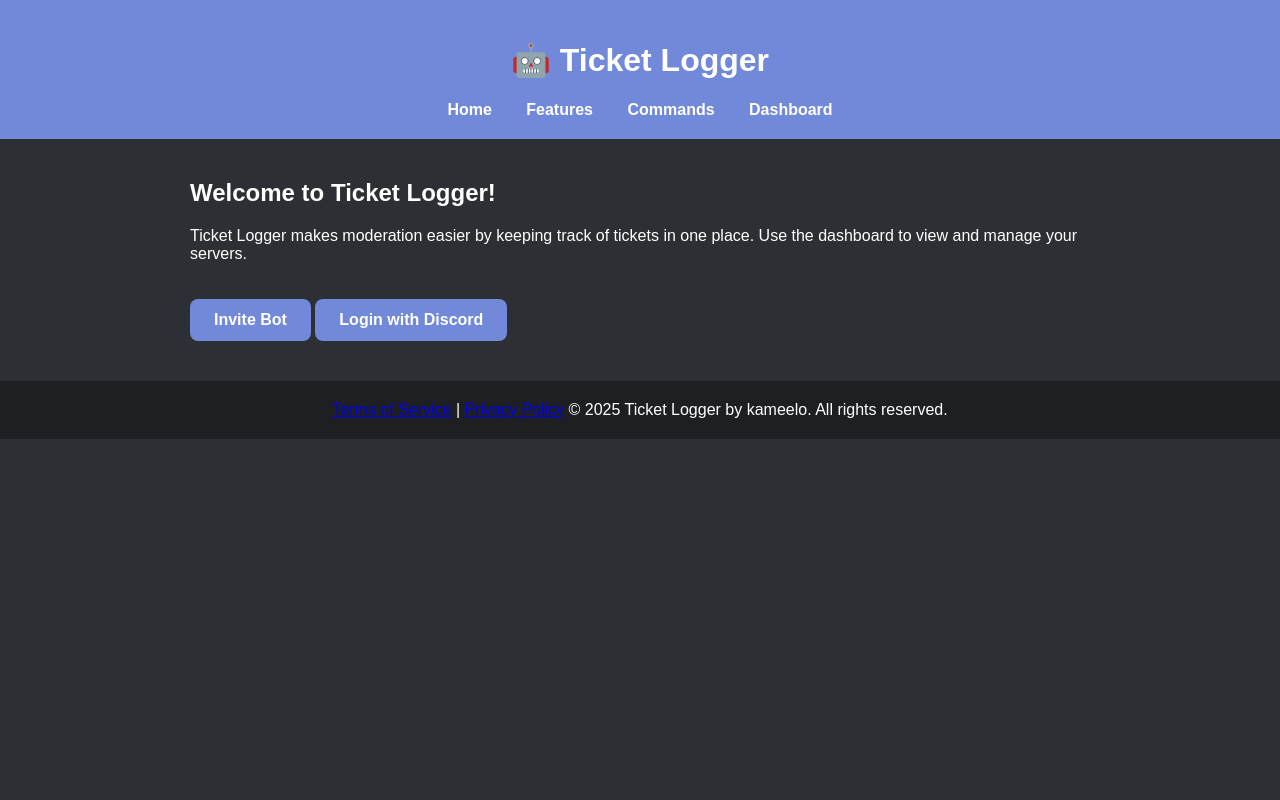
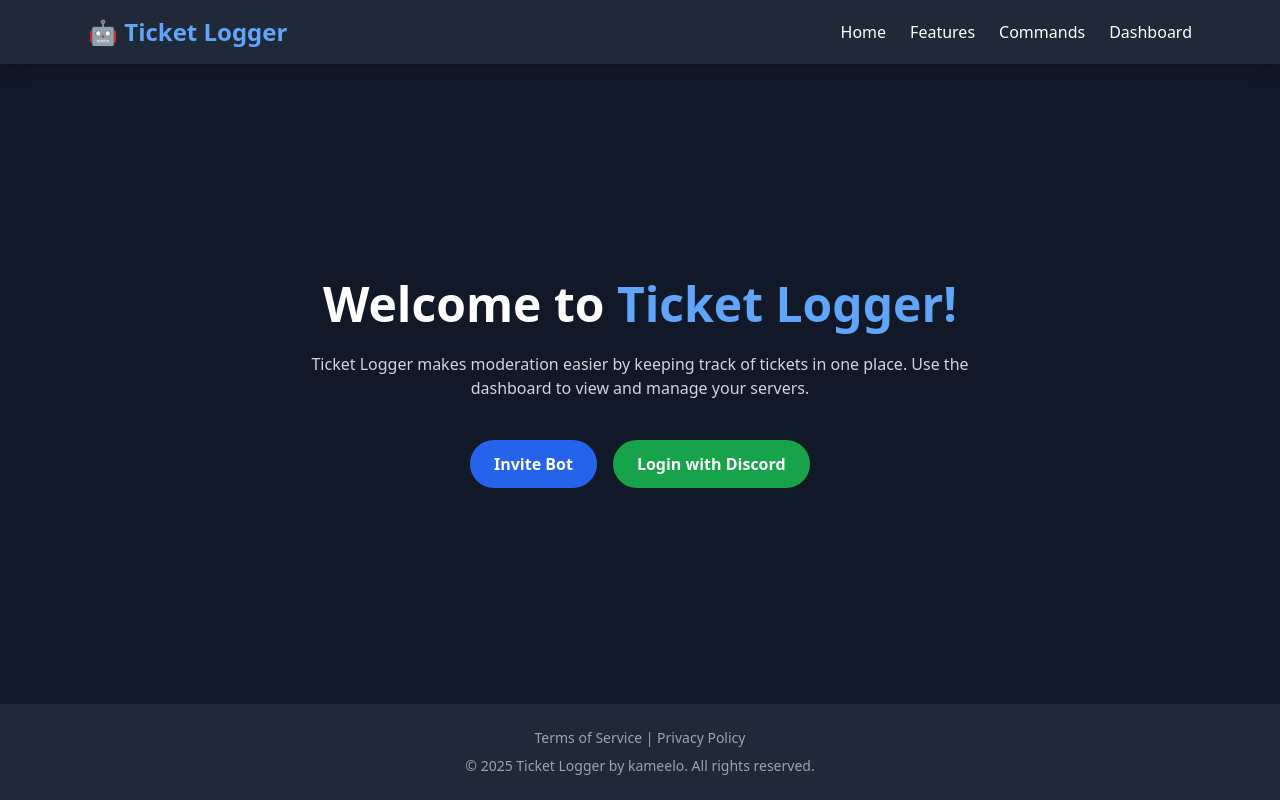
Before and after one commit to kamelpro413-eng/web-i-guess, a website: page index.html in a window 1280 px wide. Drawn offline with nearby package versions, Linux system fonts and the light colour scheme.

Commit message:
Update index.html

```diff
--- a/index.html
+++ b/index.html
@@ -3,42 +3,71 @@
 <head>
   <meta charset="UTF-8">
   <title>Ticket Logger</title>
-  <link rel="stylesheet" href="style.css">
+
+  <!-- Tailwind CSS via CDN -->
+  <script src="https://cdn.tailwindcss.com"></script>
+
+  <!-- AOS Animations -->
+  <link rel="stylesheet" href="https://unpkg.com/aos@next/dist/aos.css" />
+  <script src="https://unpkg.com/aos@next/dist/aos.js"></script>
+
+  <script>
+    document.addEventListener("DOMContentLoaded", () => {
+      AOS.init({
+        duration: 800,
+        once: true
+      });
+    });
+  </script>
 </head>
-<body>
-  <header>
-    <h1>🤖 Ticket Logger</h1>
-    <nav>
-      <a href="index.html">Home</a>
-      <a href="features.html">Features</a>
-      <a href="commands.html">Commands</a>
-      <a href="dashboard.html">Dashboard</a>
+<body class="bg-gray-900 text-white font-sans flex flex-col min-h-screen">
+
+  <!-- Header -->
+  <header class="bg-gray-800 shadow-lg sticky top-0 z-50">
+    <div class="max-w-6xl mx-auto flex justify-between items-center px-6 py-4">
+      <h1 class="text-2xl font-bold text-blue-400">🤖 Ticket Logger</h1>
+      <nav class="flex gap-6">
+        <a href="index.html" class="hover:text-blue-400 transition">Home</a>
+        <a href="features.html" class="hover:text-blue-400 transition">Features</a>
+        <a href="commands.html" class="hover:text-blue-400 transition">Commands</a>
+        <a href="dashboard.html" class="hover:text-blue-400 transition">Dashboard</a>
       </nav>
+    </div>
   </header>
 
-  <div class="container">
-    <h2>Welcome to Ticket Logger!</h2>
-    <p>
+  <!-- Hero -->
+  <main class="flex-1 flex flex-col justify-center items-center text-center px-6 py-16">
+    <h2 class="text-4xl md:text-5xl font-extrabold mb-6" data-aos="fade-up">
+      Welcome to <span class="text-blue-400">Ticket Logger!</span>
+    </h2>
+    <p class="text-gray-300 max-w-2xl mb-10" data-aos="fade-up" data-aos-delay="200">
       Ticket Logger makes moderation easier by keeping track of tickets in one place.
       Use the dashboard to view and manage your servers.
     </p>
 
+    <div class="flex gap-4" data-aos="zoom-in" data-aos-delay="400">
       <!-- Invite Bot Button -->
-    <a class="button" href="https://discord.com/oauth2/authorize?client_id=1411025062680854588&permissions=8&scope=bot" target="_blank">
+      <a class="px-6 py-3 bg-blue-600 rounded-full font-semibold hover:scale-105 transition"
+         href="https://discord.com/oauth2/authorize?client_id=1411025062680854588&permissions=8&scope=bot"
+         target="_blank">
         Invite Bot
       </a>
 
       <!-- Login with Discord Button -->
-    <a class="button" href="https://discord.com/oauth2/authorize?client_id=1411025062680854588&response_type=code&redirect_uri=http%3A%2F%2Flocalhost%3A3000%2Fcallback&scope=identify+guilds">
+      <a class="px-6 py-3 bg-green-600 rounded-full font-semibold hover:scale-105 transition"
+         href="https://discord.com/oauth2/authorize?client_id=1411025062680854588&response_type=code&redirect_uri=http%3A%2F%2Flocalhost%3A3000%2Fcallback&scope=identify+guilds">
         Login with Discord
       </a>
     </div>
+  </main>
 
-  <footer>
-
-  <a href="terms.html">Terms of Service</a> |
-  <a href="privacy.html">Privacy Policy</a>
-    &copy; 2025 Ticket Logger by kameelo. All rights reserved.
+  <!-- Footer -->
+  <footer class="bg-gray-800 py-6 text-center text-gray-400 text-sm">
+    <p class="mb-2">
+      <a href="terms.html" class="hover:text-blue-400">Terms of Service</a> |
+      <a href="privacy.html" class="hover:text-blue-400">Privacy Policy</a>
+    </p>
+    <p>&copy; 2025 Ticket Logger by kameelo. All rights reserved.</p>
   </footer>
 </body>
 </html>
```
Lines whose indentation alone changed are shown as unchanged.
